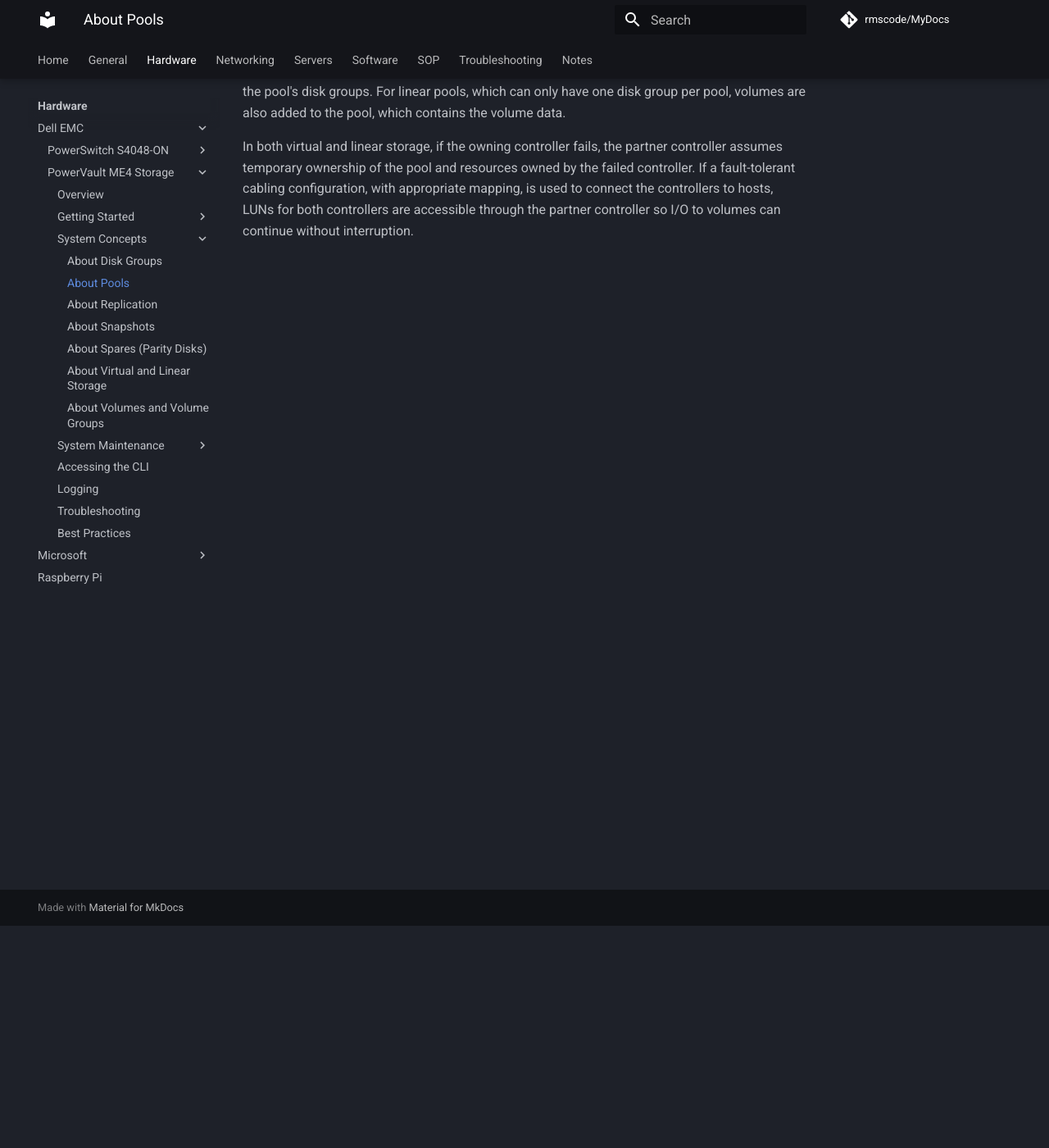
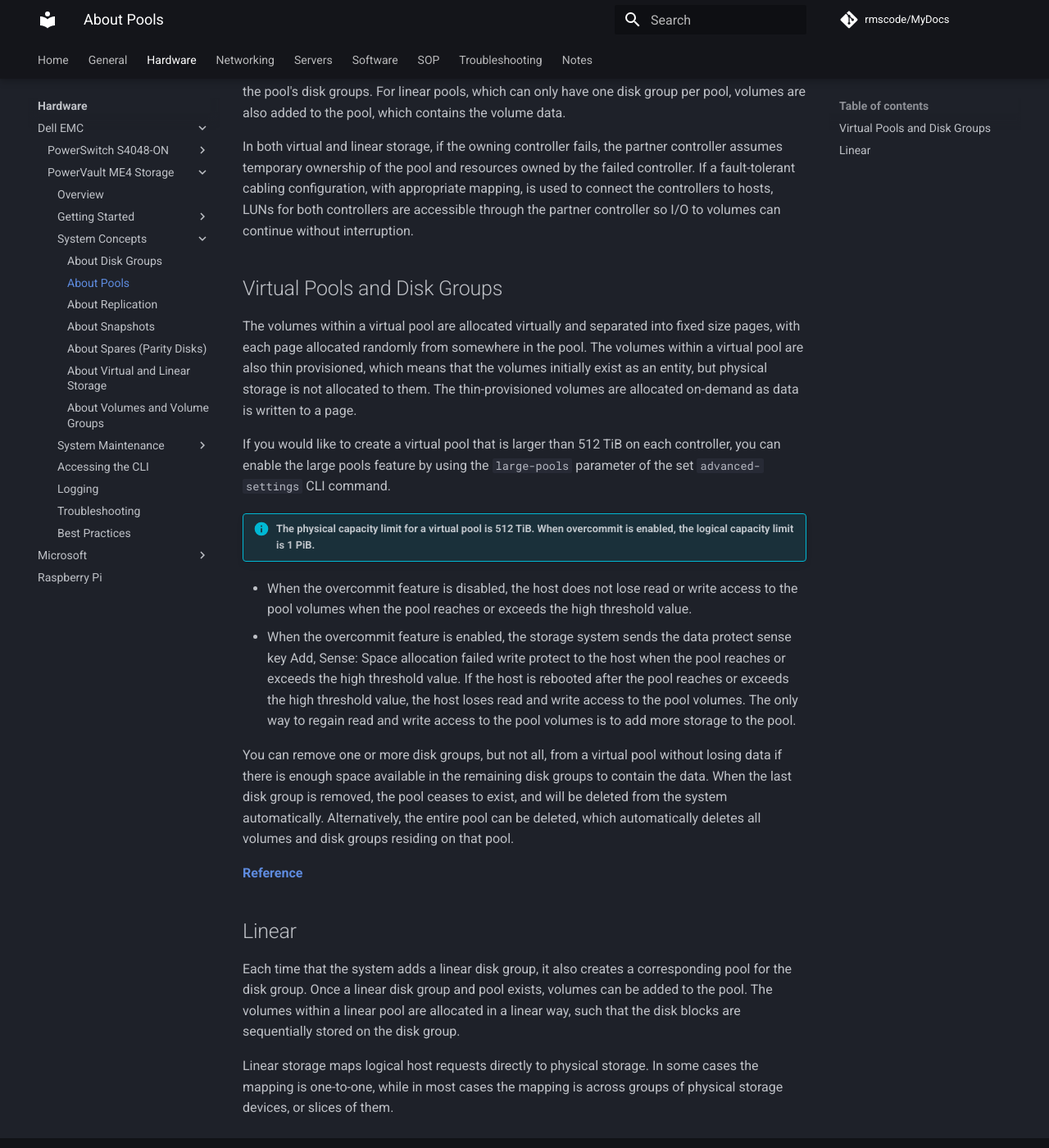
Before and after one commit to rmscode/binary-garden, an MkDocs documentation site: the page built from docs/hardware/dell-emc/powervault-me4/me4-pools.md, in a window 1280 px wide and 1400 px high, scrolled down 271 px. Shown: the whole window at 82% size. Built offline with MkDocs 1.6.1 and Material for MkDocs 9.7.7, drawn with Linux system fonts in a browser that asks for light colours; comment, search, counter and statistics services are not loaded.

Commit message:
Update me4-pools.md

```diff
--- a/docs/hardware/dell-emc/powervault-me4/me4-pools.md
+++ b/docs/hardware/dell-emc/powervault-me4/me4-pools.md
@@ -3,3 +3,24 @@
 A pool is an aggregation of one or more disk groups that serves as a container for volumes. Virtual and linear storage systems both use pools. A disk group is a group of disks of the same type, using a specific RAID level that is incorporated as a component of a pool, that stores volume data. For virtual pools, when volumes are added to a pool the data is distributed across the pool's disk groups. For linear pools, which can only have one disk group per pool, volumes are also added to the pool, which contains the volume data.
 
 In both virtual and linear storage, if the owning controller fails, the partner controller assumes temporary ownership of the pool and resources owned by the failed controller. If a fault-tolerant cabling configuration, with appropriate mapping, is used to connect the controllers to hosts, LUNs for both controllers are accessible through the partner controller so I/O to volumes can continue without interruption.
+
+## Virtual Pools and Disk Groups
+
+The volumes within a virtual pool are allocated virtually and separated into fixed size pages, with each page allocated randomly from somewhere in the pool. The volumes within a virtual pool are also thin provisioned, which means that the volumes initially exist as an entity, but physical storage is not allocated to them. The thin-provisioned volumes are allocated on-demand as data is written to a page.
+
+If you would like to create a virtual pool that is larger than 512 TiB on each controller, you can enable the large pools feature by using the `large-pools` parameter of the set `advanced-settings` CLI command.
+
+!!! info "The physical capacity limit for a virtual pool is 512 TiB. When overcommit is enabled, the logical capacity limit is 1 PiB."
+
+- When the overcommit feature is disabled, the host does not lose read or write access to the pool volumes when the pool reaches or exceeds the high threshold value.
+- When the overcommit feature is enabled, the storage system sends the data protect sense key Add, Sense: Space allocation failed write protect to the host when the pool reaches or exceeds the high threshold value. If the host is rebooted after the pool reaches or exceeds the high threshold value, the host loses read and write access to the pool volumes. The only way to regain read and write access to the pool volumes is to add more storage to the pool.
+
+You can remove one or more disk groups, but not all, from a virtual pool without losing data if there is enough space available in the remaining disk groups to contain the data. When the last disk group is removed, the pool ceases to exist, and will be deleted from the system automatically. Alternatively, the entire pool can be deleted, which automatically deletes all volumes and disk groups residing on that pool.
+
+[**Reference**](https://www.dell.com/support/manuals/en-us/powervault-me4012/me4_series_ag_pub/virtual-pools-and-disk-groups?guid=guid-5ed225ff-50d8-43cf-855f-6eae5fd09d0f&lang=en-us)
+
+## Linear
+
+Each time that the system adds a linear disk group, it also creates a corresponding pool for the disk group. Once a linear disk group and pool exists, volumes can be added to the pool. The volumes within a linear pool are allocated in a linear way, such that the disk blocks are sequentially stored on the disk group.
+
+Linear storage maps logical host requests directly to physical storage. In some cases the mapping is one-to-one, while in most cases the mapping is across groups of physical storage devices, or slices of them.
```
